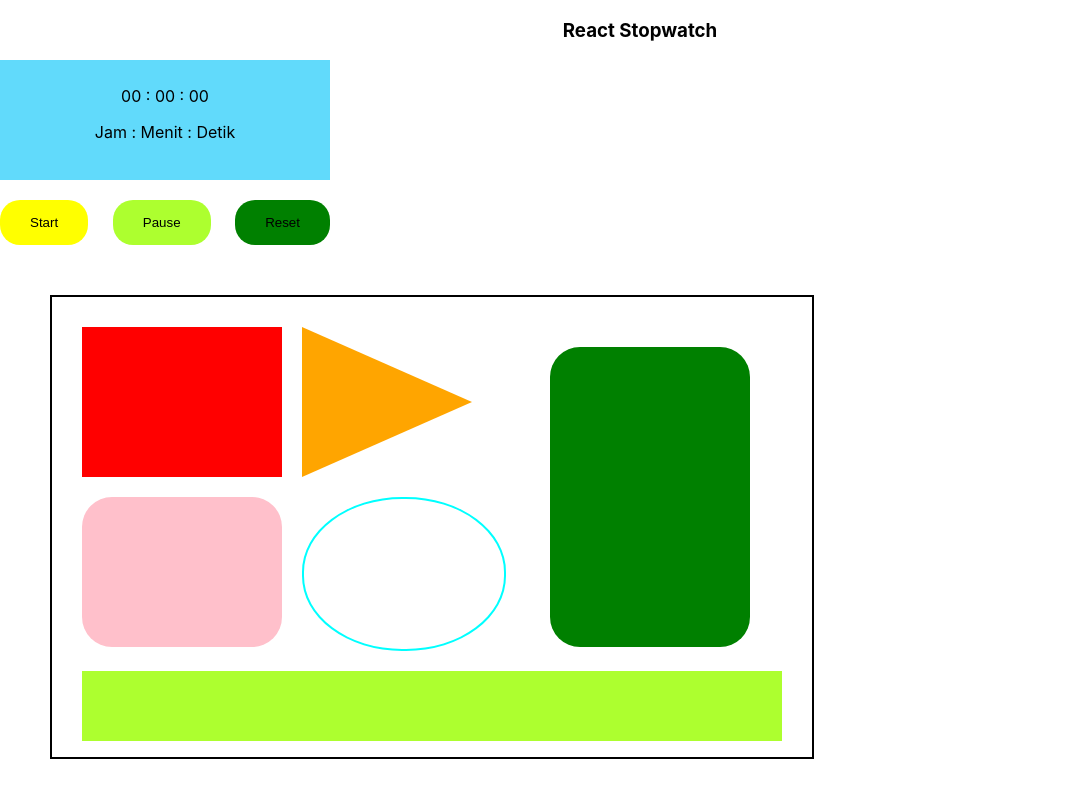
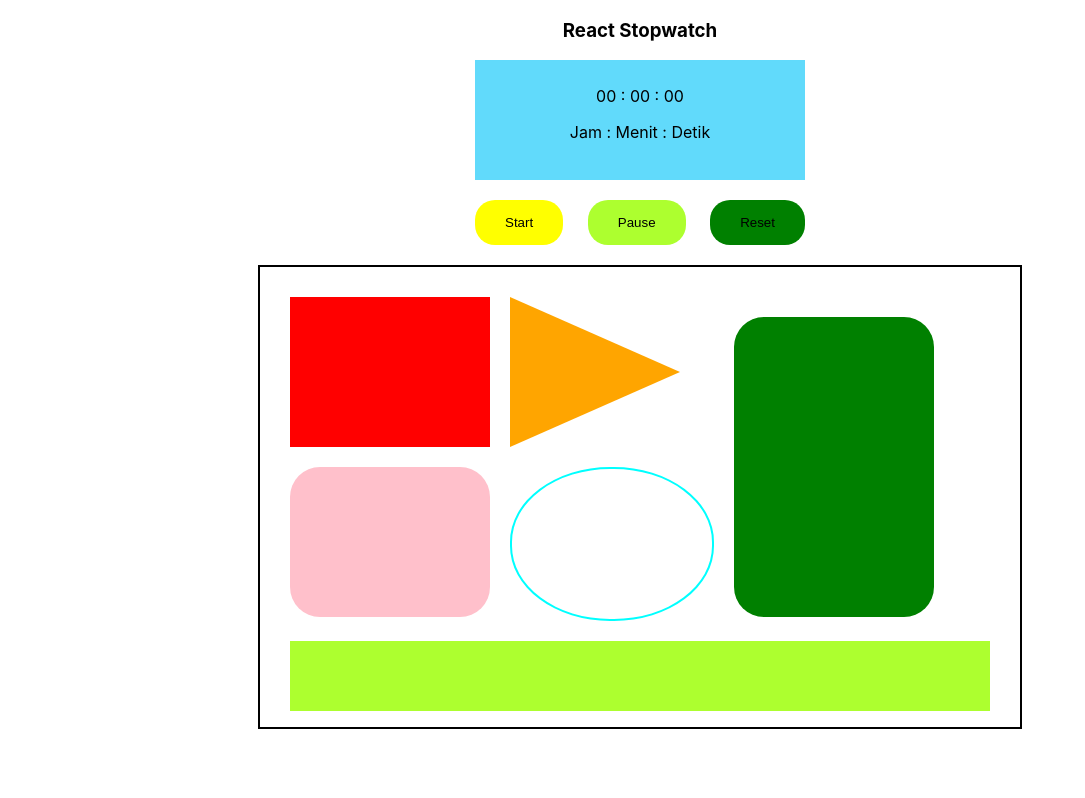
Before and after one commit to crazycentury/belajarreact, a React (Create React App) app: page / in a window 1280 px wide. Shown: the whole page, without its empty margins (0-1085 px from the left). Built offline with nearby package versions, Linux system fonts and the light colour scheme.

Commit message:
Perbaikan App.js

```diff
--- a/src/App.css
+++ b/src/App.css
@@ -1,6 +1,7 @@
 .App {
   text-align: center;
   align-items: center;
+  width: 100%;
 }
 
 .App-logo {
@@ -39,6 +40,7 @@
   padding-bottom: 10px;
   align-self: center;
   margin-bottom: 20px;
+  margin: auto;
 }
 
 .button-container {
@@ -46,6 +48,9 @@ display: flex;
 flex-direction: row;
 justify-content: space-between;
 width: 330px;
+margin: auto;
+margin-top: 20px;
+margin-bottom: 20px;
 }
 
 .style-start {
@@ -85,6 +90,8 @@ background-color: yellow;
   margin-left: 50px;
   padding: 30px;
   border: 2px solid black;
+  margin-bottom: 20px;
+  margin: auto;
 }
 
 .container-column {
@@ -96,6 +103,10 @@ background-color: yellow;
   display: flex;
   flex-direction: row;
 
+}
+
+.container {
+  display: flex;
 }
 
 .sequere {
@@ -140,13 +151,14 @@ background-color: yellow;
 }
 
 .sequere-green {
-  position: absolute;
+  /* position: absolute; */
   width: 200px;
   height: 300px;
-  left: 550px;
+  /* left: 550px; */
   border-radius: 30px;
   background-color: green;
   margin-top: 20px;
+  margin-left: 20px;
 }
 
 @keyframes App-logo-spin {
--- a/src/App.js
+++ b/src/App.js
@@ -25,7 +25,7 @@ const Timer = () => {
     setIsPaused(true)
     countRef.current = setInterval(()=> {
       setTimer((timer) => timer+1)
-    },1000)
+    },100)
   }
 
   const Pause = () =>{
@@ -74,6 +74,7 @@ const Timer = () => {
 
       {/* Task2 */}
       <div className='container-shape'>
+        <div className='container'>
         <div className='container-column'>
 
           <div className='container-top'>
@@ -85,11 +86,13 @@ const Timer = () => {
             <div className='oval'/>
           </div>
 
-            <div className='sequere-green'/>
+          </div>
+
+          <div className='sequere-green'/>
+
+        </div>
 
 
-
-        </div>
         <div className='green-rectenggel'/>
 
 
```
